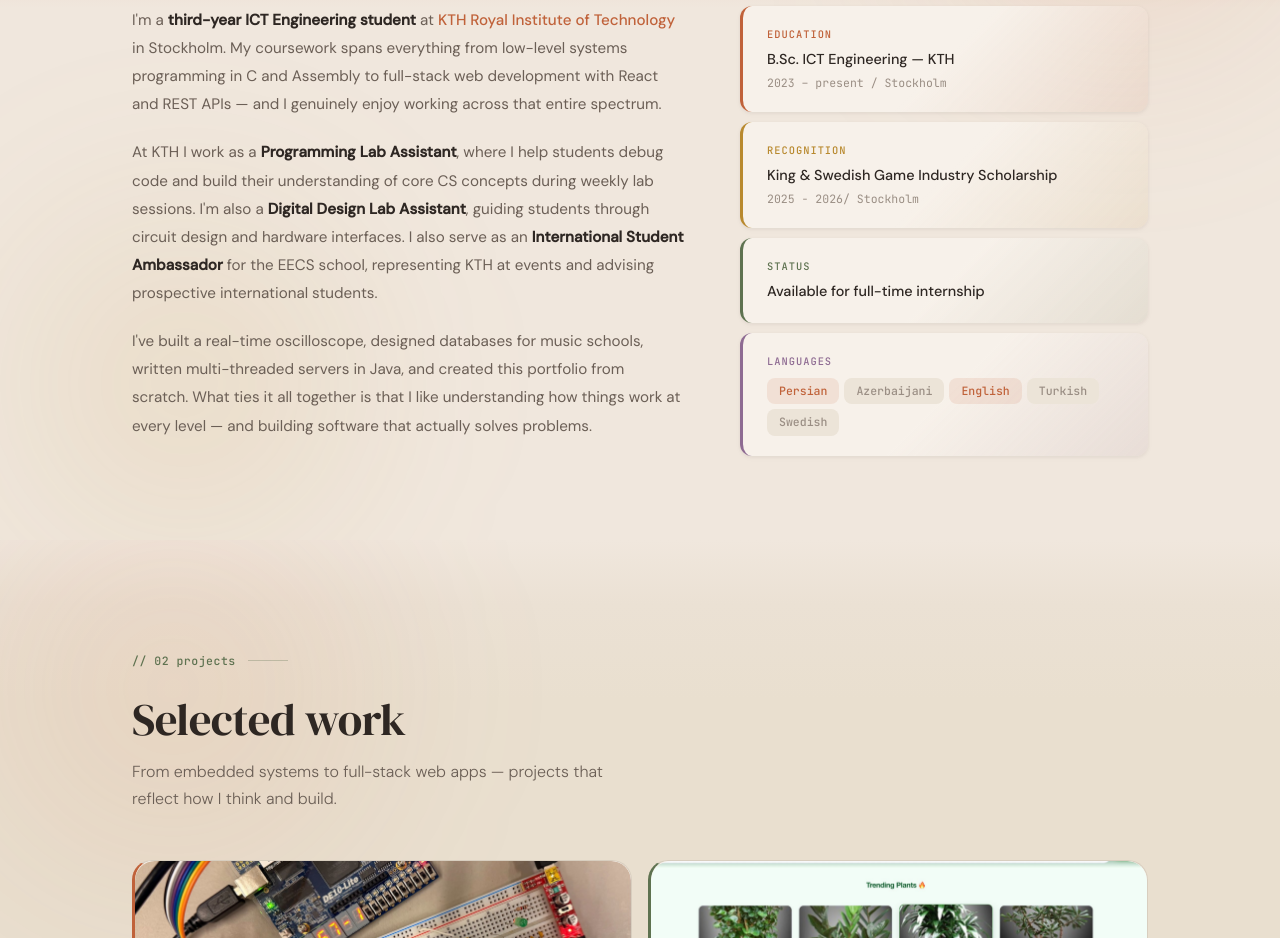
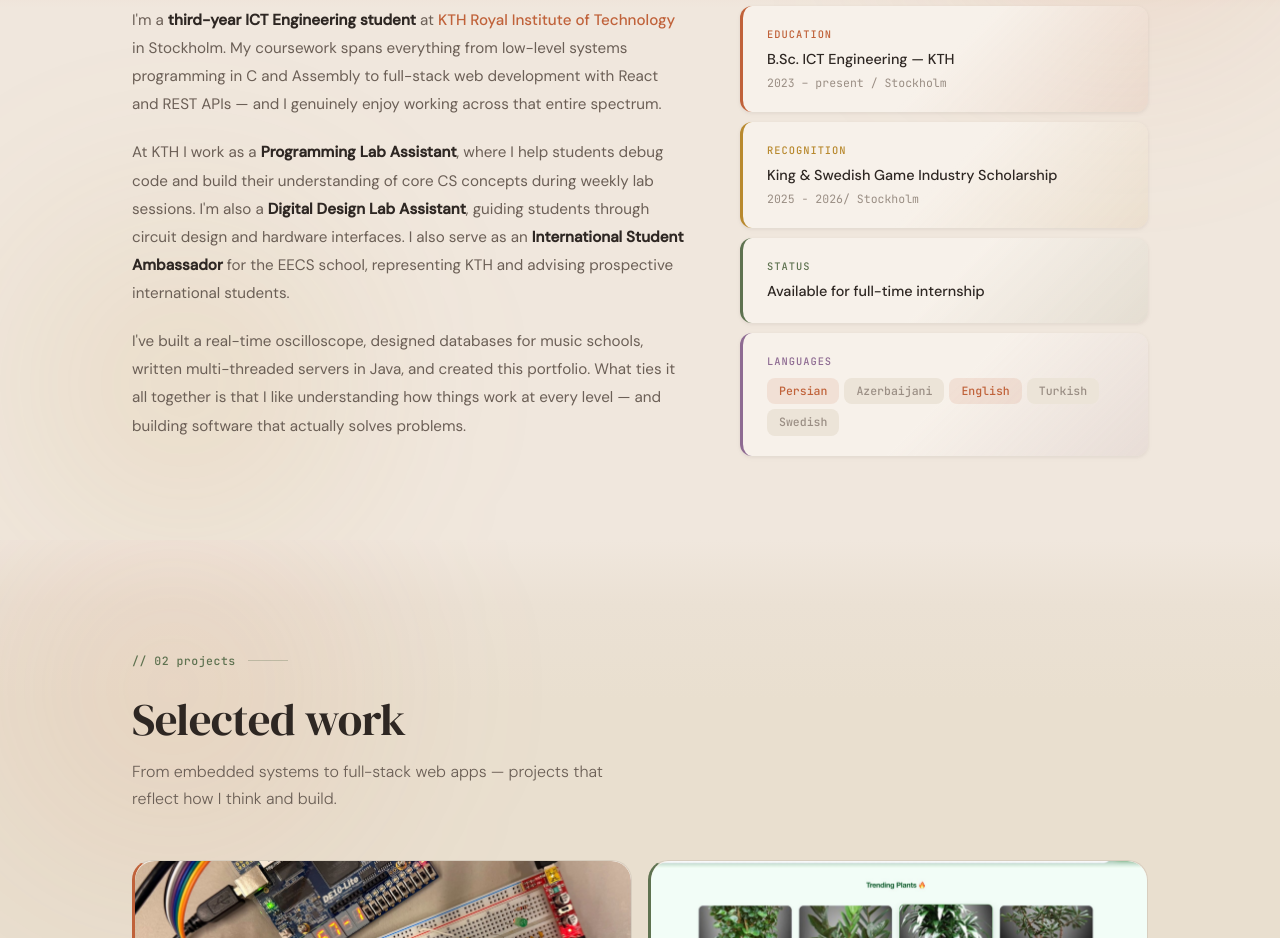
Before and after one commit to Sana8200/Portfolio_Sana, a React (Create React App) app in the folder portfolio/: page / in a window 1280 px wide. Shown: the part 1040-1978 px from the top of the page. Built offline with nearby package versions, Linux system fonts and the light colour scheme.

Commit message:
update: revise about section content

```diff
--- a/portfolio/src/About/About.js
+++ b/portfolio/src/About/About.js
@@ -38,11 +38,11 @@ function About() {
                 lab sessions. I'm also a <strong>Digital Design Lab Assistant</strong>,
                 guiding students through circuit design and hardware interfaces. I also serve as an{' '}
                 <strong>International Student Ambassador</strong> for the EECS school, representing
-                KTH at events and advising prospective international students.
+                KTH and advising prospective international students.
               </p>
               <p>
                 I've built a real-time oscilloscope, designed databases for music schools,
-                written multi-threaded servers in Java, and created this portfolio from scratch.
+                written multi-threaded servers in Java, and created this portfolio.
                 What ties it all together is that I like understanding how things work at every
                 level — and building software that actually solves problems.
               </p>
```
